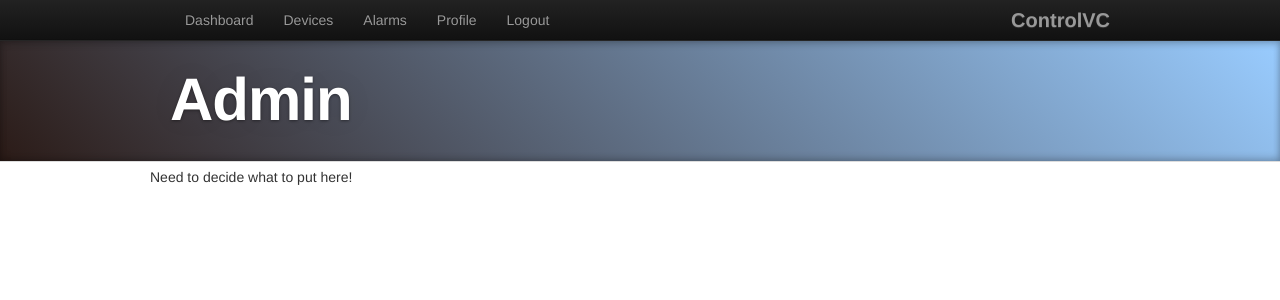
After one commit to ChrisMacNaughton/lifesize-app, a PHP site: template app/views/admin/index.html.twig in a window 1280 px wide. The commit adds this page. Shown: the top 300 px of the page. Run offline with PHP 8.4, Linux system fonts and the light colour scheme; the template is opened without the code that fills it, so the values that code supplies are empty; a stand-in replaces the project's code that opens the database connection; some libraries are stand-ins or nearby versions.

Commit message:
reworking perms

```diff
--- a/app/controllers/error.php
+++ b/app/controllers/error.php
@@ -2,6 +2,7 @@
 
 class errorController extends Controller{
 	public function notFoundAction(){
+		header("HTTP/1.0 404 Not Found");
 		echo "Page Not Found";
 	}
 }
--- a/app/controllers/userController.php
+++ b/app/controllers/userController.php
@@ -8,7 +8,7 @@ class userController extends Controller{
 	}
 	public function viewAction($id){
 		$data = array(
-			'headercolor'=>'9966cc',
+			'headercolor'=>'6666ff',
 		);
 		$data['companies'] = $this->user->getCompanies($id);
 		if(isset($_POST['update'])){
--- /dev/null
+++ b/app/views/admin/index.html.twig
@@ -0,0 +1,9 @@
+{% extends 'base.html.twig'%}
+{% block title%}Admin{% endblock %}
+{% block name %}Admin{% endblock %}
+
+{% block body %}
+<div class="row">
+<p>Need to decide what to put here!</p>
+</div>
+{% endblock %}
--- a/app/views/base.html.twig
+++ b/app/views/base.html.twig
@@ -68,9 +68,14 @@ html {
 					<li class="{% if active == 'me' %}active{%endif%}">
 						<a href="{{root}}me">Profile</a>
 					</li>
-					{% if perms b-and app.permissions['company/view'] %}
+					{% if perms b-and app.permissions['company/index'] %}
 					<li class="{% if active == 'company' %}active{%endif%}">
 						<a href="{{root}}company">Company</a>
+					</li>
+					{% endif %}
+					{% if perms b-and app.permissions['admin/index'] %}
+					<li class="{% if active == 'admin' %}active{%endif%}">
+						<a href="{{root}}admin">Admin</a>
 					</li>
 					{% endif %}
 					<li>
@@ -121,7 +126,7 @@ Hello World!<br/>You haven't overridden the body block!
 	<script src="https://ajax.googleapis.com/ajax/libs/jqueryui/1.8.18/jquery-ui.min.js"></script>
 	<script src="{{root}}assets/bootstrap/js/bootstrap.min.js"></script>
 {% endblock %}
-{% if app.user.level == 0 %}
+{%  if perms b-and app.permissions['admin/index']%}
  <script src="https://dlewcy1lx1kqi.cloudfront.net/js/jquery.hotkey.js"></script>
 <script type="text/javascript">
 var adminVisible = 0;
--- a/updaters/updater.php
+++ b/updaters/updater.php
@@ -58,7 +58,7 @@ if ($current_devices == $max_updaters OR $current_devices > $max_updaters){
 $res = $db->query("SELECT value AS version FROM `settings` WHERE `setting` = 'worker_version'")->fetch(PDO::FETCH_ASSOC);
 $worker_version = $res['version'];
 
-$stmt = $db->prepare("SELECT devices.*, companies_devices.company_id FROM devices INNER JOIN companies_devices ON devices.id = companies_devices.device_id INNER JOIN companies ON companies.id = companies_devices.company_id WHERE devices.updated <= (:now - companies.interval * 60) AND companies.active = 1 AND updating < :updating ORDER BY updated LIMIT 1");
+$stmt = $db->prepare("SELECT devices.*, companies_devices.company_id FROM devices INNER JOIN companies_devices ON devices.id = companies_devices.device_id INNER JOIN companies ON companies.id = companies_devices.company_id WHERE devices.updated <= (:now - ((companies.interval * 60) -5) AND companies.active = 1 AND updating < :updating ORDER BY updated LIMIT 1");
 $rsrv = $db->prepare("UPDATE devices SET updating = :time WHERE id = :id AND updating = :updating");
 $offline_stmt = $db->prepare("UPDATE devices SET online = 0, updated = :time WHERE id = :id");
 $serial_stmt = $db->prepare("SELECT * FROM devices WHERE `serial` = :serial");
```
Also changed, not shown: app/controllers/adminController.php (added, +10 -0 lines), app/views/user/login.html.twig (deleted, +0 -18 lines), assets/img/devices/calling.png.
